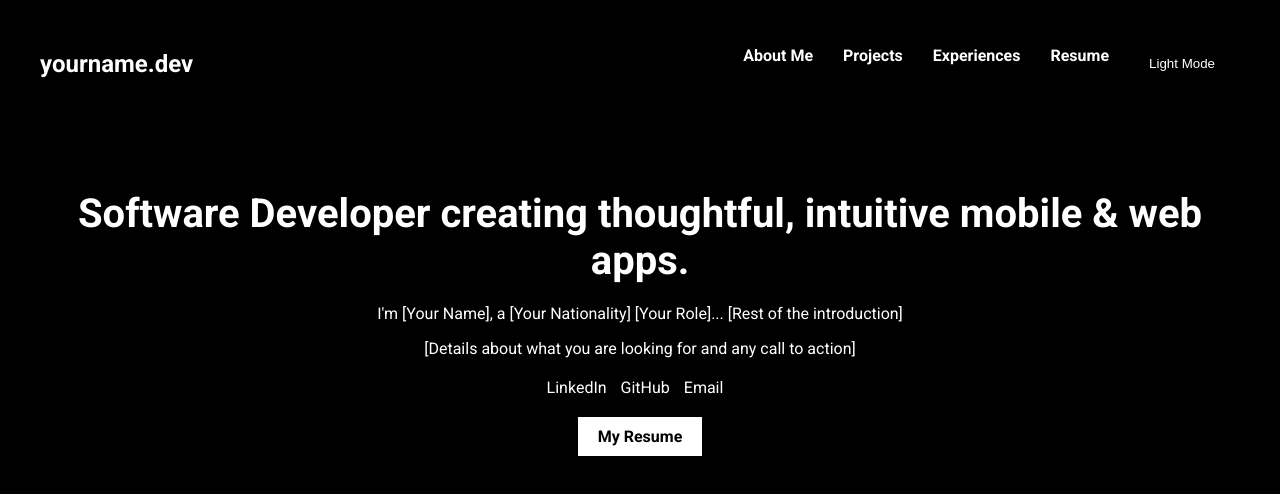
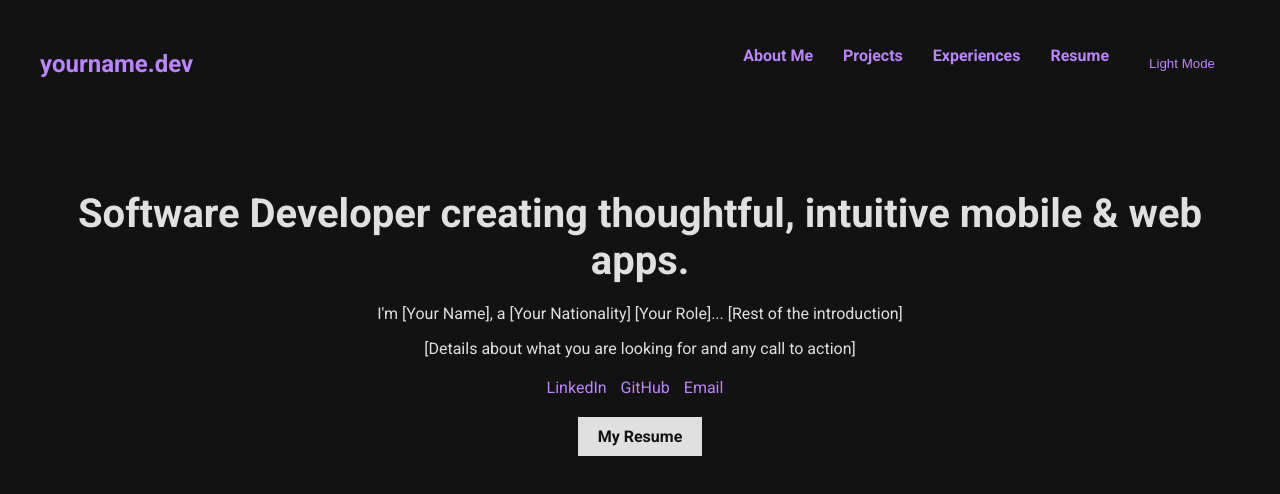
Before and after one commit to DiamondAhuja/Personal-website, a plain HTML site: page index.html in a window 1280 px wide. Both pictures are taken after a click on the button "Dark Mode". Drawn offline with Linux system fonts and the light colour scheme.

Commit message:
Update styles.css with dark mode support and color palette

```diff
--- a/styles.css
+++ b/styles.css
@@ -1,4 +1,19 @@
 /* styles.css */
+:root {
+    /* Light mode colors - Calm Palette */
+    --background-color-light: #F5F5F5;
+    --text-color-light: #333333;
+    --primary-color-light: #008080;
+    --secondary-color-light: #4F4F4F;
+
+    /* Dark mode colors - Calm Palette */
+    --background-color-dark: #121212;
+    --text-color-dark: #E0E0E0;
+    --primary-color-dark: #BB86FC;
+    --secondary-color-dark: #03DAC6;
+}
+
+
 html {
     font-size: 100%; /* Adjusts to user's browser settings */
 }
@@ -7,8 +22,8 @@ body {
     font-family: 'Roboto', sans-serif;
     margin: 0;
     padding: 0;
-    background: #fff;
-    color: #333;
+    background: var(--background-color-light);
+    color: var(--text-color-light);
     transition: background-color 0.5s ease, color 0.5s ease;
 }
 
@@ -28,6 +43,7 @@ header {
 .logo {
     font-weight: 700;
     font-size: 1.5em;
+    color: var(--primary-color-light);
 }
 
 nav ul {
@@ -42,7 +58,7 @@ nav ul li {
 
 nav ul li a {
     text-decoration: none;
-    color: #333;
+    color: var(--primary-color-light);
     font-weight: 700;
     transition: color 0.5s ease;
 }
@@ -64,14 +80,14 @@ nav ul li a {
 .social-link {
     margin-right: 10px;
     text-decoration: none;
-    color: #333;
+    color: var(--primary-color-light);
     transition: color 0.5s ease;
 }
 
 .btn-resume {
     display: inline-block;
     text-decoration: none;
-    background: #000;
+    background: var(--primary-color-light);
     color: #fff;
     padding: 10px 20px;
     font-weight: 700;
@@ -79,28 +95,24 @@ nav ul li a {
 }
 
 .btn-resume:hover {
-    background: #555;
-}
-
-body.light-mode {
-    background: #fff;
-    color: #333;
+    background: var(--secondary-color-light);
 }
 
 body.dark-mode {
-    background-color: #000;
-    color: #fff;
+    background-color: var(--background-color-dark);
+    color: var(--text-color-dark);
 }
 
 body.dark-mode nav ul li a,
 body.dark-mode .social-link,
+body.dark-mode .logo,
 body.dark-mode .btn-resume {
-    color: #fff;
+    color: var(--primary-color-dark);
 }
 
 body.dark-mode .btn-resume {
-    background: #fff;
-    color: #000;
+    background: var(--text-color-dark);
+    color: var(--background-color-dark);
 }
 
 button#mode-switch {
@@ -112,7 +124,7 @@ button#mode-switch {
 }
 
 body.dark-mode button#mode-switch {
-    color: #fff;
+    color: var(--primary-color-dark);
 }
 
 /* Add more styles as needed for other sections */
```
